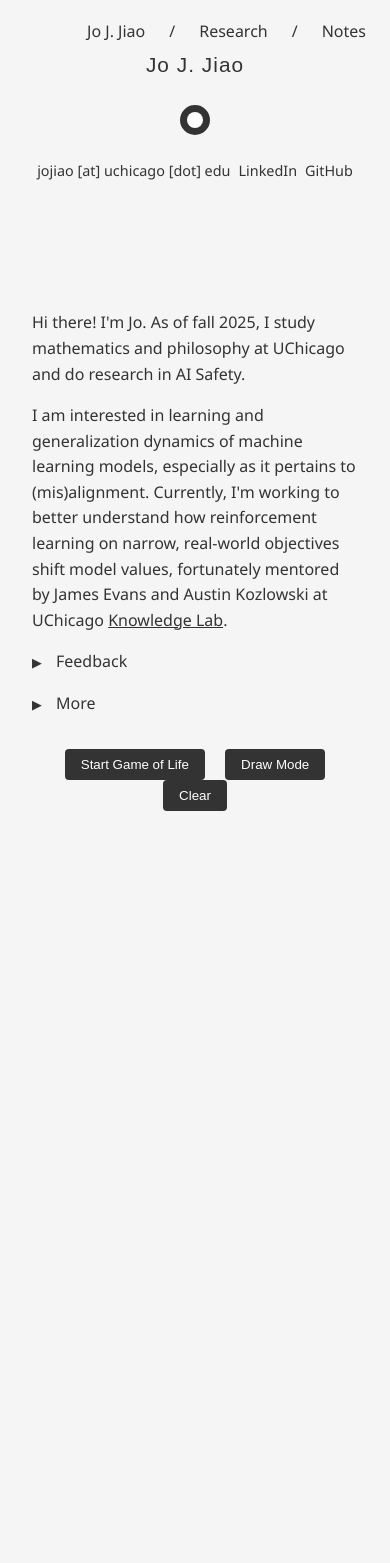
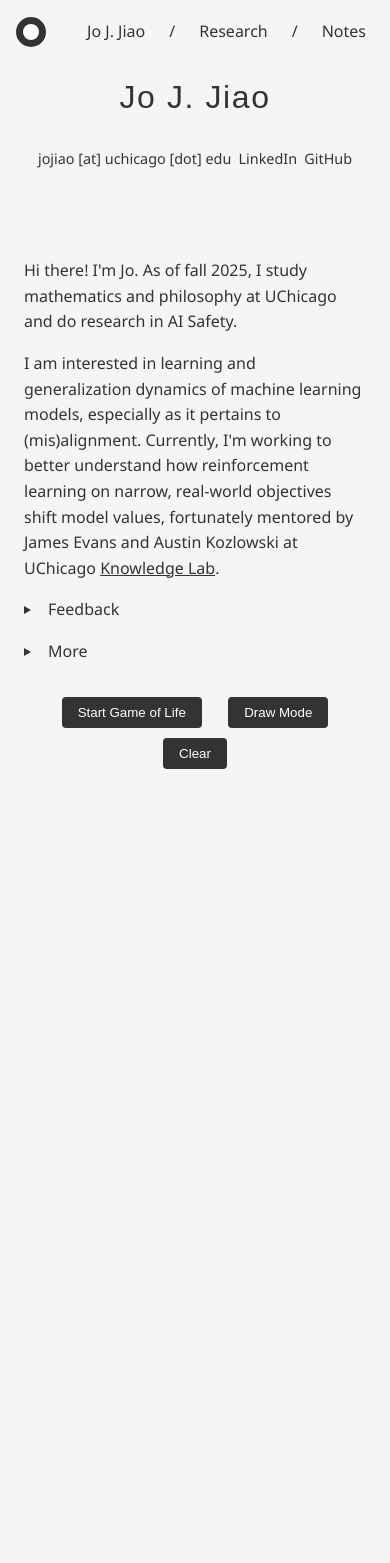
Before and after one commit to JoNeedsSleep/joneedssleep.github.io, a Jekyll site: the page built from index.md, in a window 390 px wide. Built offline with Jekyll 4.4.1, drawn with Linux system fonts in a browser that asks for light colours; some web fonts are replaced; after the commit the page ends 1521 px from its top, so only the background shows below that.

Commit message:
Keep mobile theme toggle aligned when pressed

```diff
--- a/_layouts/default.html
+++ b/_layouts/default.html
@@ -74,6 +74,7 @@
         }
 
         .theme-toggle {
+            --theme-toggle-translateY: 0;
             width: 30px;
             height: 30px;
             border-radius: 50%;
@@ -84,8 +85,9 @@
             margin: 0 0 1.5rem auto;
             padding: 0;
             position: relative;
-            transition: all 0.3s ease;
+            transition: transform 0.3s ease, border-color 0.3s ease;
             overflow: hidden;
+            transform: translateY(var(--theme-toggle-translateY));
         }
 
         .theme-toggle::before {
@@ -106,7 +108,7 @@
         }
 
         .theme-toggle:hover {
-            transform: scale(1.1);
+            transform: translateY(var(--theme-toggle-translateY)) scale(1.1);
             border-color: var(--link-hover-color);
         }
 
@@ -128,29 +130,38 @@
                 grid-template-columns: 1fr;
                 margin: 2rem auto;
                 padding: 1rem;
-                gap: 2rem;
+                row-gap: 0.25rem;
             }
 
             .left-column {
                 text-align: center;
                 position: static;
-                padding: 1rem;
+                padding: 0;
+                margin-bottom: 0.1rem;
             }
 
             .name {
-                font-size: 1.5rem;
-                margin-top: 0;
+                font-size: 2.25rem;
+                margin-top: 2.5rem;
+                margin-bottom: 0.4rem;
             }
 
             .theme-toggle {
-                margin: 1rem auto;
+                position: fixed;
+                top: calc(1.2rem + 0.8rem);
+                left: 1.5rem;
+                margin: 0;
+                z-index: 250;
+                --theme-toggle-translateY: -50%;
             }
 
             .social-links {
                 display: flex;
                 flex-wrap: wrap;
                 justify-content: center;
-                gap: 1rem;
+                gap: 0.6rem;
+                margin-top: 0.3rem;
+                margin-bottom: 0.15rem;
             }
 
             .social-links a {
@@ -159,7 +170,19 @@
             }
 
             .right-column {
-                padding: 0 1rem;
+                padding: 0 0.75rem;
+                margin-top: 0.1rem;
+            }
+
+            .game-controls {
+                display: flex;
+                flex-wrap: wrap;
+                justify-content: center;
+                gap: 0.65rem;
+            }
+
+            .game-controls button {
+                margin: 0;
             }
         }
 
@@ -169,15 +192,25 @@
             }
 
             .name {
-                font-size: 1.3rem;
+                font-size: 2rem;
+                margin-top: 2.5rem;
+                margin-bottom: 0.75rem;
             }
 
             .social-links {
-                gap: 0.5rem;
+                gap: 0.45rem;
             }
 
             .social-links a {
                 font-size: 0.8rem;
+            }
+
+            .theme-toggle {
+                left: 1rem;
+            }
+
+            .right-column {
+                padding: 0 0.5rem;
             }
         }
 
@@ -289,15 +322,19 @@
             display: none;
         }
 
+        /* CSS triangle caret indicator rendered with borders to avoid emoji substitution */
         summary::before {
-            content: '▶';
+            content: '';
             position: absolute;
             left: 0;
             top: 50%;
+            width: 0;
+            height: 0;
+            border-top: 0.3em solid transparent;
+            border-bottom: 0.3em solid transparent;
+            border-left: 0.45em solid currentColor;
             transform: translateY(-50%);
-            font-size: 0.8em;
             transition: transform 0.2s ease;
-            color: var(--text-color);
         }
 
         details[open] summary::before {
```
